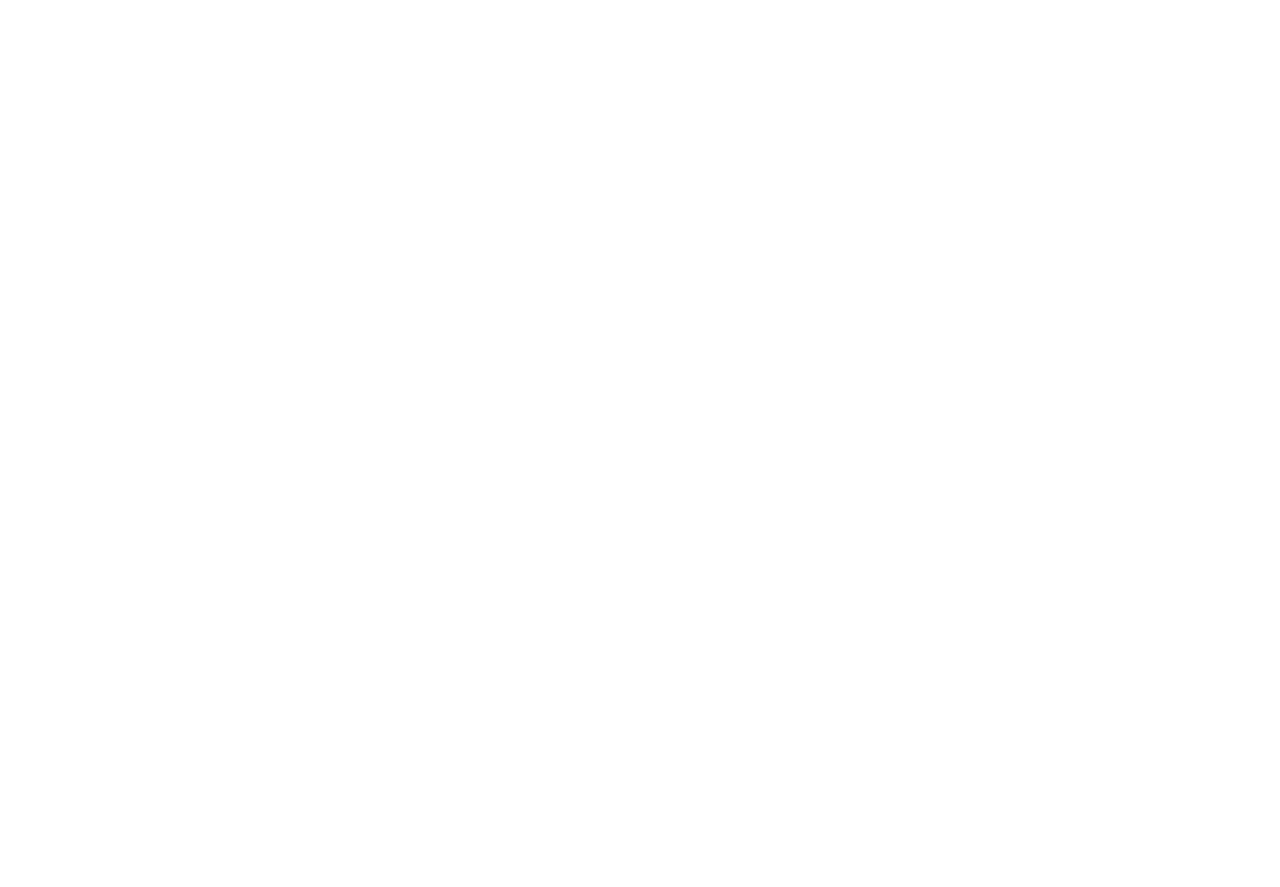
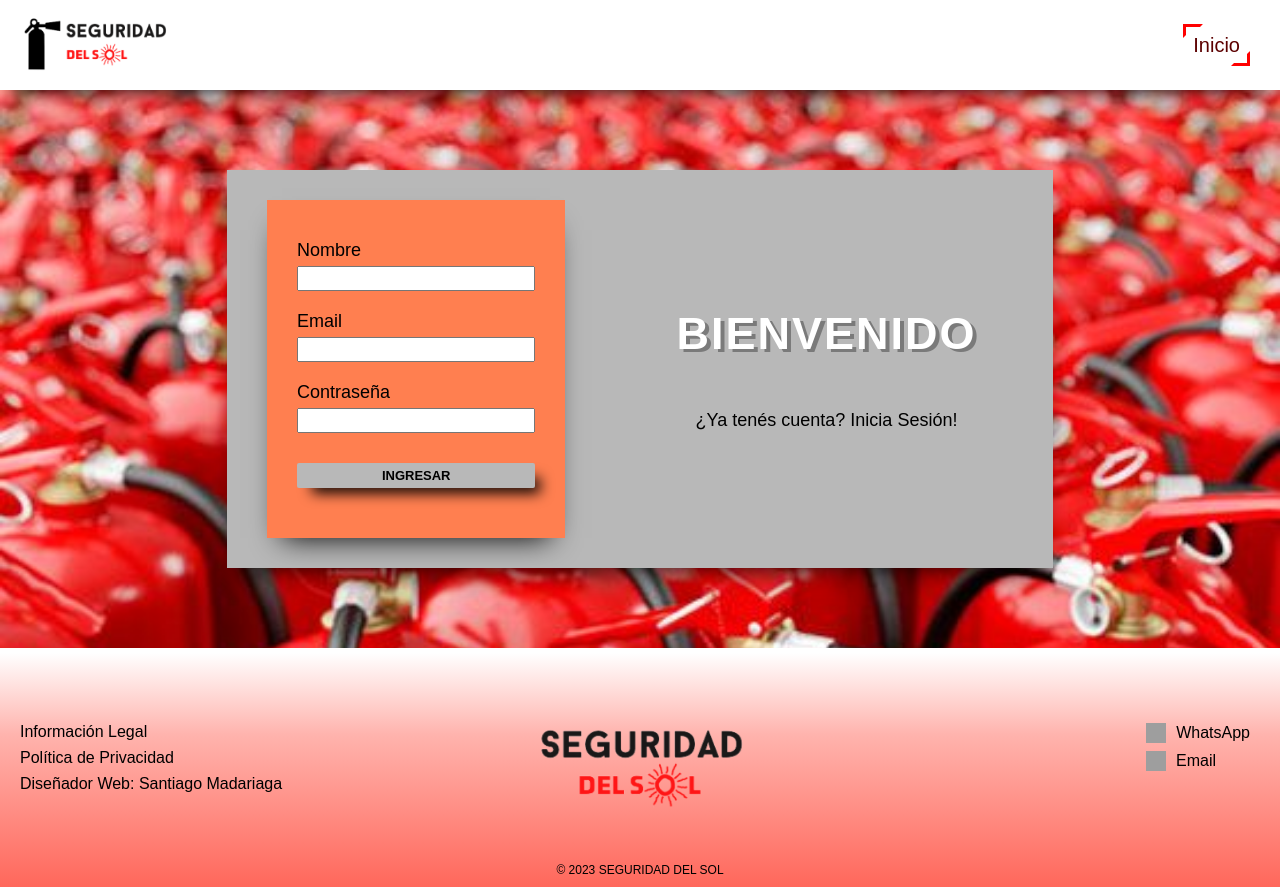
Before and after one commit to santiimadariaga/seguridad-del-sol, a React (Create React App) app: page /register in a window 1280 px wide. Before the commit this address had no page. Before the commit the page ends 800 px from the top, so only its background shows below. Built offline with nearby package versions, Linux system fonts and the light colour scheme; grey boxes are pictures that could not be loaded; the HTML template or start-up script is replaced by a standard one.

Commit message:
register created

```diff
--- a/src/components/Login/BoxOne/BoxOne.jsx
+++ b/src/components/Login/BoxOne/BoxOne.jsx
@@ -3,11 +3,29 @@
 import InputLogin from '../InputLogin/InputLogin'
 import { ContentP, Span } from '../BoxTwo/BoxTwoStyled'
 import { Formik } from 'formik'
-import { loginValidationSchema } from '../../../formik/validationSchema'
-import { loginInitialValues } from '../../../formik/initialValues'
+import { loginValidationSchema, registerValidationSchema } from '../../../formik/validationSchema'
+import { loginInitialValues, registerInitialValues } from '../../../formik/initialValues'
 
-const BoxOne = () => {
+const BoxOne = ({register}) => {
   return (
+        register ?
+        <Box>
+          <Formik
+            validationSchema={registerValidationSchema}
+            initialValues={registerInitialValues}
+          >
+            <FormStyled>
+              <InputLogin id="name" name="name" content="Nombre" />
+              <InputLogin id="email" name="email" content="Email" />
+              <InputLogin id="pass" name="password" content="Contraseña"/>
+              <Button class="btn_login">INGRESAR</Button>
+            </FormStyled>
+          </Formik>
+          <ContentP media>
+              <p style={{fontSize: "clamp(12px, 3vw, 18px)"}} >¿Ya tenés cuenta? <Span href="/login">Inicia Sesión!</Span></p>
+          </ContentP>
+        </Box>
+        :
         <Box>
           <Formik
             validationSchema={loginValidationSchema}
@@ -21,10 +39,11 @@
           </Formik>
           <ContentP media>
               <Span href="#">¿Olvidaste tu contraseña?</Span>
-            <p style={{fontSize: "clamp(12px, 3vw, 18px)"}} >¿No tenés cuenta? <Span href="#">Registrate!</Span></p>
+              <p style={{fontSize: "clamp(12px, 3vw, 18px)"}} >¿No tenés cuenta? <Span href="/register">Registrate!</Span></p>
           </ContentP>
+        </Box>
 
-      </Box>
+
   )
 }
 
--- a/src/components/Login/BoxTwo/BoxTwo.jsx
+++ b/src/components/Login/BoxTwo/BoxTwo.jsx
@@ -1,15 +1,22 @@
 import React from 'react'
 import { Box, ContentBox, ContentP, Span, Welcome } from './BoxTwoStyled'
 
-const BoxTwo = () => {
+const BoxTwo = ({register}) => {
   return (
     <ContentBox>
         <Box>
             <Welcome>BIENVENIDO</Welcome>
-            <ContentP>
-                <Span href="#">¿Olvidaste tu contraseña?</Span>
-                <p style={{fontSize: "clamp(12px, 3vw, 18px)"}} >¿No tenés cuenta? <Span href="#">Registrate!</Span></p>
-            </ContentP>
+            {
+            register ?
+                <ContentP>
+                    <p style={{fontSize: "clamp(12px, 3vw, 18px)"}} >¿Ya tenés cuenta? <Span href="/login">Inicia Sesión!</Span></p>
+                </ContentP>
+            :
+                <ContentP>
+                    <Span href="#">¿Olvidaste tu contraseña?</Span>
+                    <p style={{fontSize: "clamp(12px, 3vw, 18px)"}} >¿No tenés cuenta? <Span href="/register">Registrate!</Span></p>
+                </ContentP>
+            }
         </Box>
     </ContentBox>
 )
--- a/src/components/NavBar/Menu/Menu.jsx
+++ b/src/components/NavBar/Menu/Menu.jsx
@@ -12,7 +12,7 @@
 <>
         <Lista ref={menuRef}>
             {
-                pathname === "/login" ?
+                pathname === "/login" || pathname === "/register" ?
                 menuLogin.map( ({ name, href, id }) => {
                     return (
                         <li key={id}>
@@ -29,7 +29,9 @@
             }
         </Lista>
 
-            { pathname !== "/login" ?
+                     {/* VER ESTO */}
+
+            { pathname !== "/login" && pathname !== "/register"  ?
                 <CartBtn />
                 : null
             }
--- /dev/null
+++ b/src/components/Register/RegisterPage.jsx
@@ -0,0 +1,18 @@
+import React from 'react'
+import { Background, ContainerLogin, ContentLogin } from '../Login/LoginPageStyled'
+import BoxOne from '../Login/BoxOne/BoxOne'
+import BoxTwo from '../Login/BoxTwo/BoxTwo'
+
+const RegisterPage = () => {
+  return (
+    <ContainerLogin>
+        <Background />
+        <ContentLogin>
+            <BoxOne register/>
+            <BoxTwo register/>
+        </ContentLogin>
+    </ContainerLogin>
+    )
+}
+
+export default RegisterPage
--- a/src/formik/initialValues.js
+++ b/src/formik/initialValues.js
@@ -1,10 +1,16 @@
 export const recargasInitialValues = {
-  name: "",
-  email: "",
-  textarea: "",
+  name: '',
+  email: '',
+  textarea: '',
 };
 
 export const loginInitialValues = {
-  email: "",
-  password: "",
+  email: '',
+  password: '',
 };
+
+export const registerInitialValues = {
+  name: '',
+  email: '',
+  password: '',
+};
--- a/src/formik/validationSchema.js
+++ b/src/formik/validationSchema.js
@@ -1,4 +1,4 @@
-import * as Yup from "yup";
+import * as Yup from 'yup';
 
 // eslint-disable-next-line
 const regEmail = /^\w+([\.-]?\w+)*@\w+([\.-]?\w+)*(\.\w{2,3})+$/;
@@ -7,21 +7,33 @@
 
 export const recargasValidationSchema = Yup.object({
   name: Yup.string()
-    .min(6, "Mínimo de caracteres: 6")
-    .required("Campo Requerido"),
+    .min(6, 'Mínimo de caracteres: 6')
+    .required('Campo Requerido'),
   email: Yup.string()
-    .matches(regEmail, "Mail no valido")
-    .required("Campo Requerido"),
+    .matches(regEmail, 'Mail no valido')
+    .required('Campo Requerido'),
   textarea: Yup.string()
-    .min(8, "Mínimo de caracteres: 8")
-    .required("Campo Requerido"),
+    .min(8, 'Mínimo de caracteres: 8')
+    .required('Campo Requerido'),
 });
 
 export const loginValidationSchema = Yup.object({
   email: Yup.string()
-    .matches(regEmail, "Mail no valido")
-    .required("Campo Requerido"),
+    .matches(regEmail, 'Mail no valido')
+    .required('Campo Requerido'),
   password: Yup.string()
-    .matches(regPass, "Min 1 mayus, 1 minus, 1 número y 8 caracteres")
-    .required("Campo Requerido"),
+    .matches(regPass, 'Min 1 mayus, 1 minus, 1 número y 8 caracteres')
+    .required('Campo Requerido'),
 });
+
+export const registerValidationSchema = Yup.object({
+  name: Yup.string()
+    .min(6, 'Mínimo de caracteres: 6')
+    .required('Campo Requerido'),
+  email: Yup.string()
+    .matches(regEmail, 'Mail no valido')
+    .required('Campo Requerido'),
+  password: Yup.string()
+    .matches(regPass, 'Min 1 mayus, 1 minus, 1 número y 8 caracteres')
+    .required('Campo Requerido'),
+});
--- a/src/pages/Register/Register.jsx
+++ b/src/pages/Register/Register.jsx
@@ -1,8 +1,15 @@
 import React from 'react'
+import Navbar from '../../components/NavBar/Navbar'
+import Footer from '../../components/Footer/Footer'
+import RegisterPage from '../../components/Register/RegisterPage'
 
 const Register = () => {
   return (
-    <div>Register</div>
+    <>
+      <Navbar />
+      <RegisterPage />
+      <Footer />
+    </>
   )
 }
 
--- a/src/routes/Routes.js
+++ b/src/routes/Routes.js
@@ -1,20 +1,20 @@
-import React from "react";
+import React from 'react';
 import {
   BrowserRouter,
   Routes as ReactDomRoutes,
   Route,
-} from "react-router-dom";
-import Login from "../pages/Login/Login";
-// import Register from "../pages/Register/Register";
-import Home from "../pages/Home/Home";
+} from 'react-router-dom';
+import Login from '../pages/Login/Login';
+import Register from '../pages/Register/Register';
+import Home from '../pages/Home/Home';
 
 const Routes = () => {
   return (
     <BrowserRouter>
       <ReactDomRoutes>
-        <Route path="/" element={<Home />} />
-        <Route path="/login" element={<Login />} />
-        {/* <Route path="/register" element={<Register />} /> */}
+        <Route path='/' element={<Home />} />
+        <Route path='/login' element={<Login />} />
+        <Route path='/register' element={<Register />} />
       </ReactDomRoutes>
     </BrowserRouter>
   );
```
Lines whose indentation alone changed are shown as unchanged.
